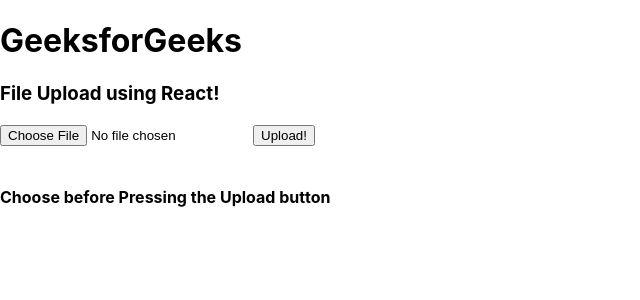
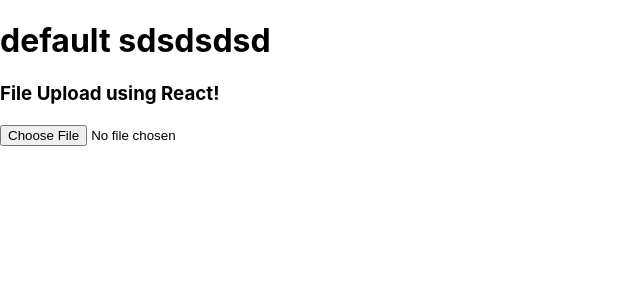
Before and after one commit to cenkakay08/React-WordCount, a React (Create React App) app: page / in a window 1280 px wide. Shown: the top 300 px of the page, without its empty margins (0-640 px from the left). Built offline with nearby package versions, Linux system fonts and the light colour scheme.

Commit message:
Reconstructed with react hooks

```diff
--- a/src/App.js
+++ b/src/App.js
@@ -1,77 +1,25 @@
 import axios from "axios";
 
-import React, { Component } from "react";
+import React, { useState } from "react";
 
-class App extends Component {
-  state = {
-    // Initially, no file is selected
-    selectedFile: null,
+const App = (props) => {
+  const [text, setText] = useState("default");
+  const [File, setFile] = useState(undefined);
+  const handleupdate = () => {
+    const abc = document.getElementById("input");
+    setFile(abc.files[0]);
+
+    console.log(File);
   };
-
-  // On file select (from the pop up)
-  onFileChange = (event) => {
-    // Update the state
-    this.setState({ selectedFile: event.target.files[0] });
-  };
-
-  // On file upload (click the upload button)
-  onFileUpload = () => {
-    // Create an object of formData
-    const formData = new FormData();
-
-    // Update the formData object
-    formData.append(
-      "myFile",
-      this.state.selectedFile,
-      this.state.selectedFile.name
-    );
-
-    // Details of the uploaded file
-    console.log(this.state.selectedFile);
-
-    // Request made to the backend api
-    // Send formData object
-    axios.post("api/uploadfile", formData);
-  };
-
-  // File content to be displayed after
-  // file upload is complete
-  fileData = () => {
-    if (this.state.selectedFile) {
-      return (
-        <div>
-          <h2>File Details:</h2>
-          <p>File Name: {this.state.selectedFile.name}</p>
-          <p>File Type: {this.state.selectedFile.type}</p>
-          <p>
-            Last Modified:{" "}
-            {this.state.selectedFile.lastModifiedDate.toDateString()}
-          </p>
-        </div>
-      );
-    } else {
-      return (
-        <div>
-          <br />
-          <h4>Choose before Pressing the Upload button</h4>
-        </div>
-      );
-    }
-  };
-
-  render() {
-    return (
+  return (
+    <div>
+      <h1>{text} sdsdsdsd</h1>
+      <h3>File Upload using React!{console.log(File)}</h3>
       <div>
-        <h1>GeeksforGeeks</h1>
-        <h3>File Upload using React!</h3>
-        <div>
-          <input type="file" onChange={this.onFileChange} />
-          <button onClick={this.onFileUpload}>Upload!</button>
-        </div>
-        {this.fileData()}
+        <input type="file" id="input" onChange={handleupdate} />
       </div>
-    );
-  }
-}
+    </div>
+  );
+};
 
 export default App;
```
Also changed, not shown: 1 other file (tests, documents, lock files or other folders).
